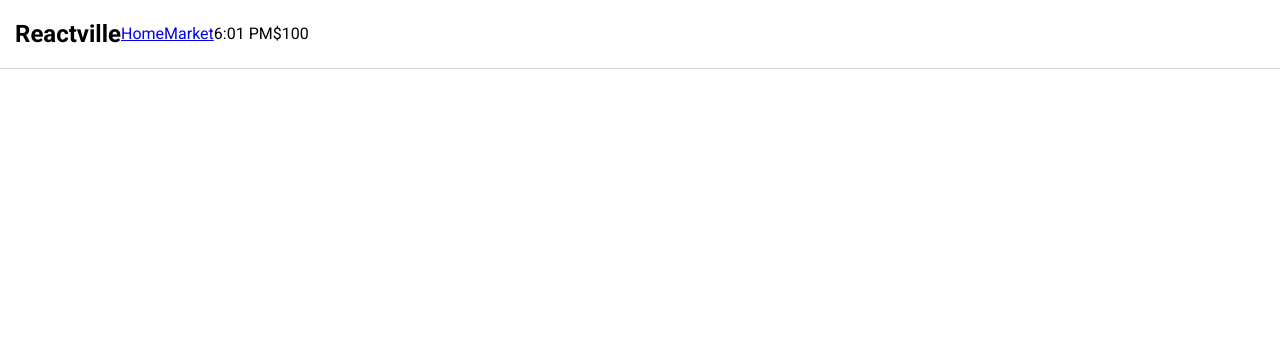
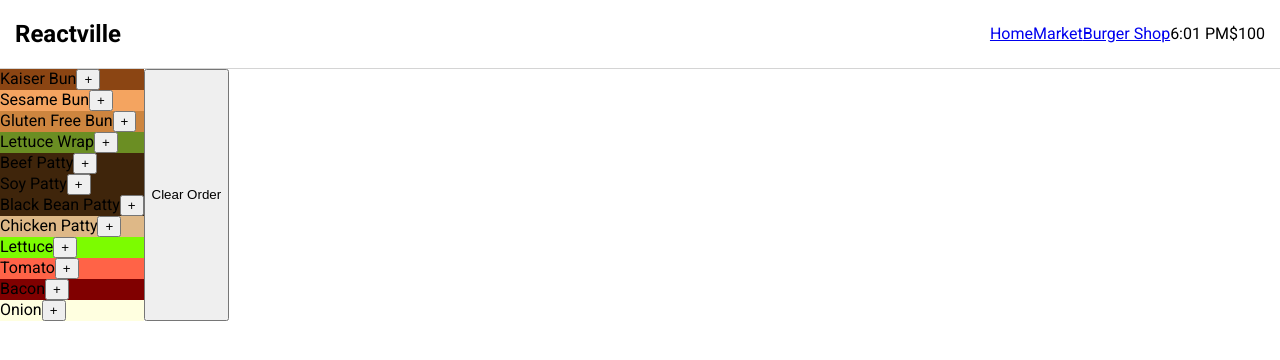
Before and after one commit to whlong1/reactville, a React (Create React App) app: page /burgers in a window 1280 px wide. Shown: the top 360 px of the page. Built offline with nearby package versions, Linux system fonts and the light colour scheme.

Commit message:
add burger components

```diff
--- a/src/App.css
+++ b/src/App.css
@@ -1,14 +1,19 @@
 html, body {
   margin: 0;
+  overflow-x: hidden;
   box-sizing: border-box;
   font-family: 'Roboto', sans-serif;
-  overflow-x: hidden;
 }
 
 
 nav {
   display: flex;
   align-items: center;
+  justify-content: right;
   padding: 0px 15px 0px 15px;
   border-bottom: 1px solid rgb(212, 212, 212);
 }
+
+nav h1 {
+  margin-right: auto;
+}
--- a/src/App.jsx
+++ b/src/App.jsx
@@ -5,9 +5,10 @@ import { Route, Routes } from 'react-router-dom'
 import './App.css'
 
 // Components
+import Home from './Home'
 import Nav from './Nav/Nav'
+import BurgerShop from './BurgerShop/BurgerShop'
 import SuperMarket from './SuperMarket/SuperMarket'
-import Home from './Home'
 
 const App = () => {
   const [cash, setCash] = useState(100)
@@ -20,7 +21,6 @@ const App = () => {
 
   console.log('render')
 
-
   return (
     <main>
       <Nav cash={cash} setCash={setCash} />
@@ -31,6 +31,9 @@ const App = () => {
         <Route path="/market"
           element={<SuperMarket handlePurchase={handlePurchase} />}
         />
+        <Route path="/burgers"
+          element={<BurgerShop handlePurchase={handlePurchase} />}
+        />
 
       </Routes>
 
--- a/src/BurgerShop/BurgerShop.jsx
+++ b/src/BurgerShop/BurgerShop.jsx
@@ -1,10 +1,12 @@
-import React from 'react'
+import React, { useState } from 'react'
+import './burger.css'
 
 import IngredientList from './IngredientList'
 import BurgerStack from './BurgerStack'
 
 
 const BurgerShop = () => {
+  const [stack, setStack] = useState([])
 
   const ingredients = [
     { name: 'Kaiser Bun', color: 'saddlebrown' },
@@ -21,12 +23,20 @@ const BurgerShop = () => {
     { name: 'Onion', color: 'lightyellow' }
   ]
 
+  const addToBurger = (ingredient) => {
+    setStack([...stack, ingredient])
+  }
+
+  const removeFromBurger = (idx) => {
+    setStack(stack.filter((ing, i) => i !== idx))
+  }
+
 
   return (
-        <div>
-            <IngredientList />
-            <BurgerStack />
-            <button>Clear Order</button>
+    <div className="burger-shop">
+      <IngredientList ingredients={ingredients} addToBurger={addToBurger} />
+      <BurgerStack ingredients={stack} removeFromBurger={removeFromBurger} />
+      <button onClick={() => setStack([])}>Clear Order</button>
     </div>
   )
 }
--- a/src/BurgerShop/BurgerStack.jsx
+++ b/src/BurgerShop/BurgerStack.jsx
@@ -1,14 +1,17 @@
 import React from "react"
+import Ingredient from "./Ingredient"
 
 
-const BurgerStack = () => {
+const BurgerStack = (props) => {
 
 
-    return (
-        <div>
-
-        </div>
-    )
+  return (
+    <div>
+      {props.ingredients?.map((ingredient, idx) => (
+        <Ingredient key={idx} ingredient={ingredient} removeFromBurger={props.removeFromBurger} idx={idx}/>
+      ))}
+    </div>
+  )
 }
 
 export default BurgerStack
--- /dev/null
+++ b/src/BurgerShop/Ingredient.jsx
@@ -0,0 +1,19 @@
+import React from "react"
+
+
+const Ingredient = (props) => {
+
+
+	return (
+		<div style={{ background: props.ingredient.color }}>
+			{props.ingredient.name}
+			{props.list ?
+				<button onClick={() => props.addToBurger(props.ingredient)}>+</button>
+				:
+				<button onClick={() => props.removeFromBurger(props.idx)}>X</button>
+			}
+		</div>
+	)
+}
+
+export default Ingredient
--- a/src/BurgerShop/IngredientList.jsx
+++ b/src/BurgerShop/IngredientList.jsx
@@ -1,14 +1,17 @@
 import React from "react"
+import Ingredient from "./Ingredient"
 
 
-const IngredientList = () => {
+const IngredientList = (props) => {
 
 
-    return (
-        <div>
-
-        </div>
-    )
+	return (
+		<div>
+			{props.ingredients?.map((ingredient, idx) => (
+				<Ingredient list={true} key={idx} ingredient={ingredient} addToBurger={props.addToBurger}/>
+			))}
+		</div>
+	)
 }
 
 export default IngredientList
--- /dev/null
+++ b/src/BurgerShop/burger.css
@@ -0,0 +1,7 @@
+.burger-shop {
+  display: flex;
+}
+
+li {
+  list-style: none;
+}
--- a/src/Nav/Nav.jsx
+++ b/src/Nav/Nav.jsx
@@ -12,6 +12,7 @@ const Nav = (props) => {
       <h1>Reactville</h1>
       <NavLink to='/'>Home</NavLink>
       <NavLink to='/market'>Market</NavLink>
+      <NavLink to='/burgers'>Burger Shop</NavLink>
       <Clock />
       <Wallet cash={props.cash} />
     </nav>
```
Lines whose indentation alone changed are shown as unchanged.
